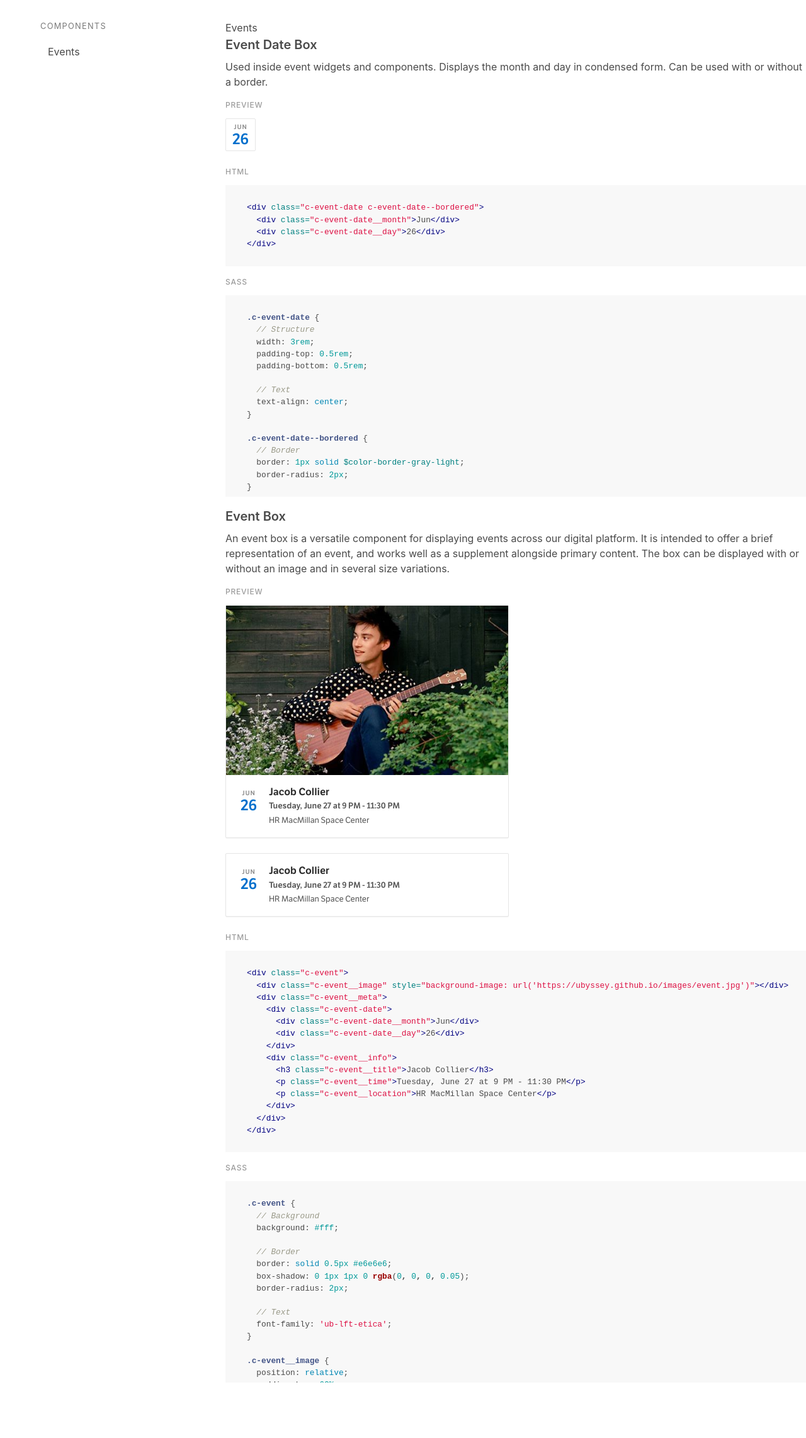
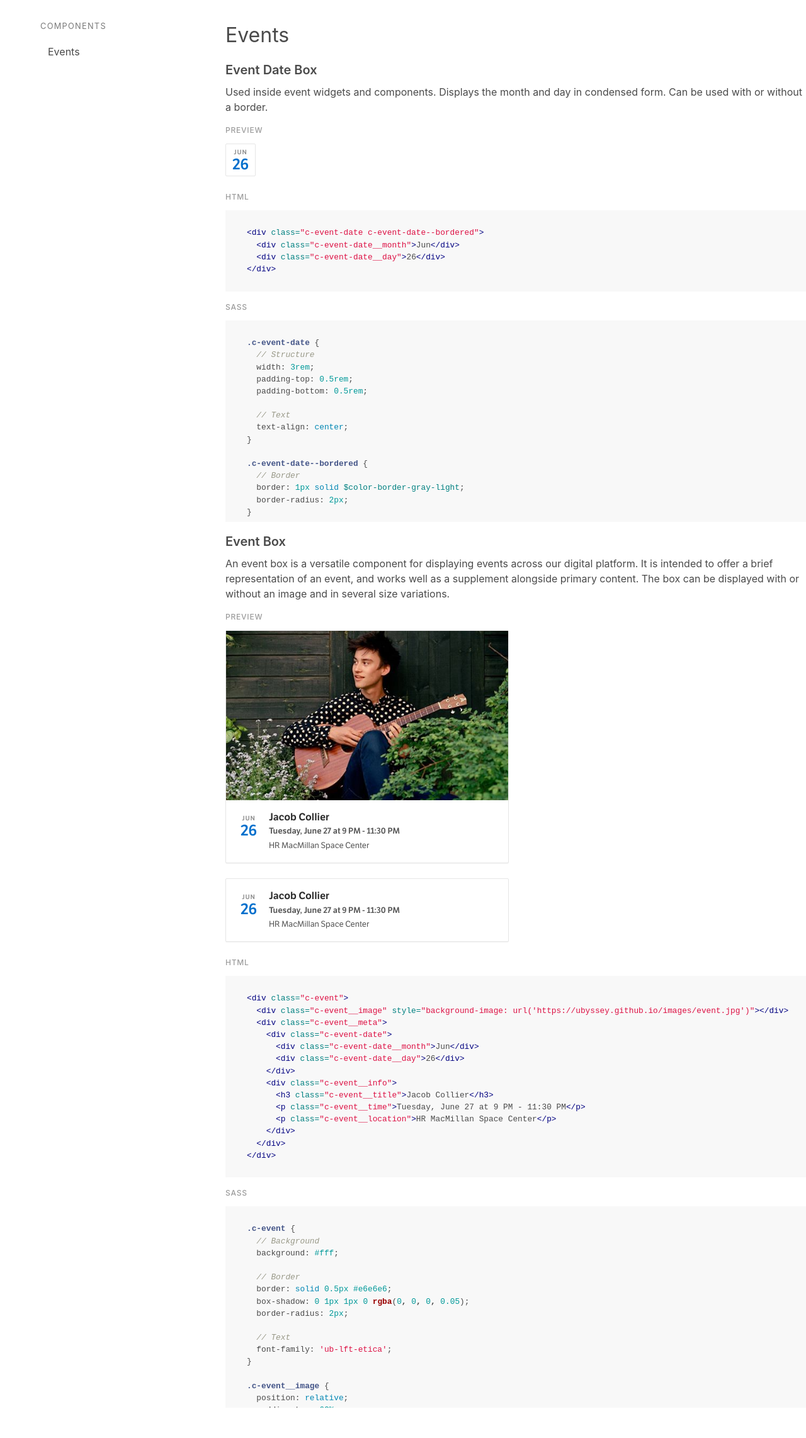
Before and after one commit to ubyssey/styles, a Jekyll site: the page built from index.html, in a window 1280 px wide. Shown: the whole page at 63% size. Built offline with Jekyll 4.4.1, drawn with Linux system fonts in a browser that asks for light colours; before the commit the page ends 2244 px from its top, so only the background shows below that.

Commit message:
Update styles

```diff
--- a/_sass/_guides.scss
+++ b/_sass/_guides.scss
@@ -12,6 +12,14 @@ $color-text-gray-light: #8c8c8c;
 $color-border-gray-light: #e6e6e6;
 
 .guide {
+
+  > h1 {
+    // Structure
+    margin-bottom: 1rem;
+
+    // Text
+    font-size: 32px;
+  }
 
   > h2 {
     // Structure
--- a/_sass/guides/_events.scss
+++ b/_sass/guides/_events.scss
@@ -42,7 +42,8 @@
 // Event
 .c-event {
   // Structure
-  width: 450px;
+  width: 100%;
+  max-width: 450px;
 
   // Background
   background: #fff;
```
